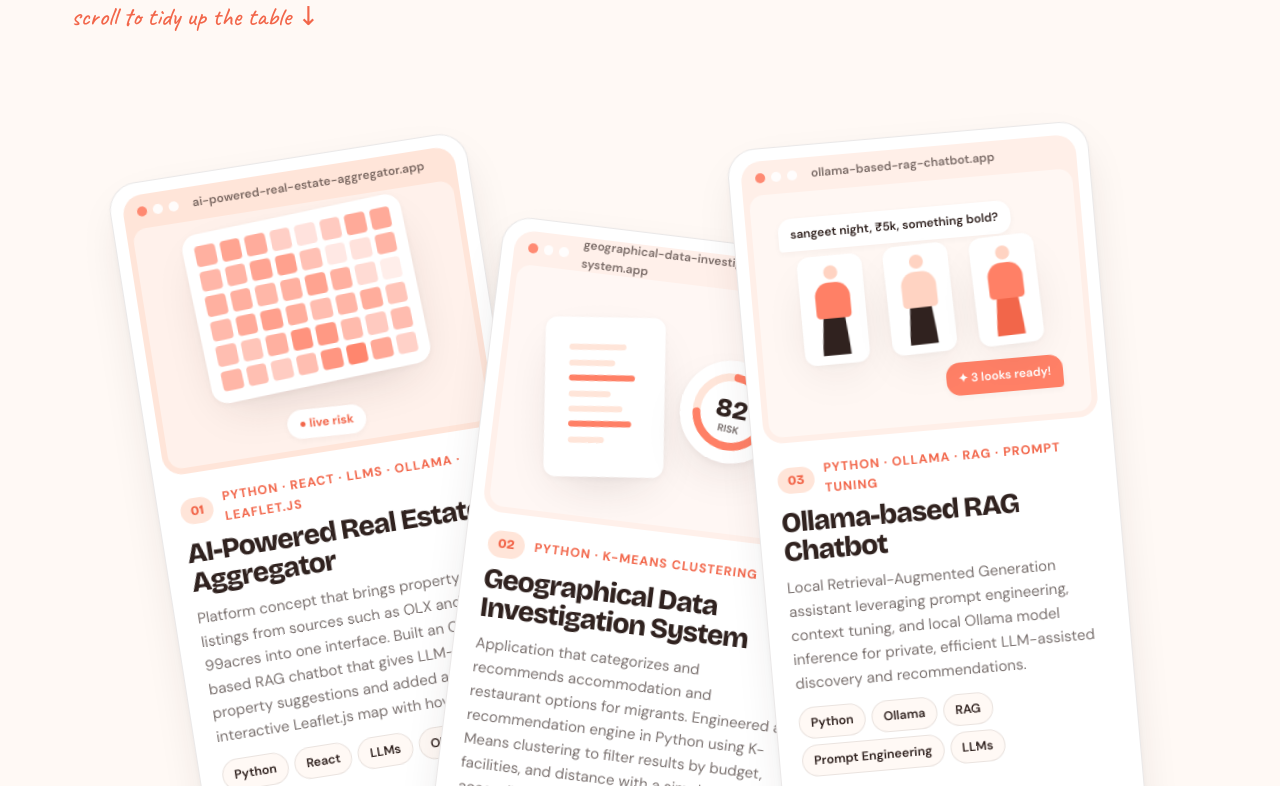
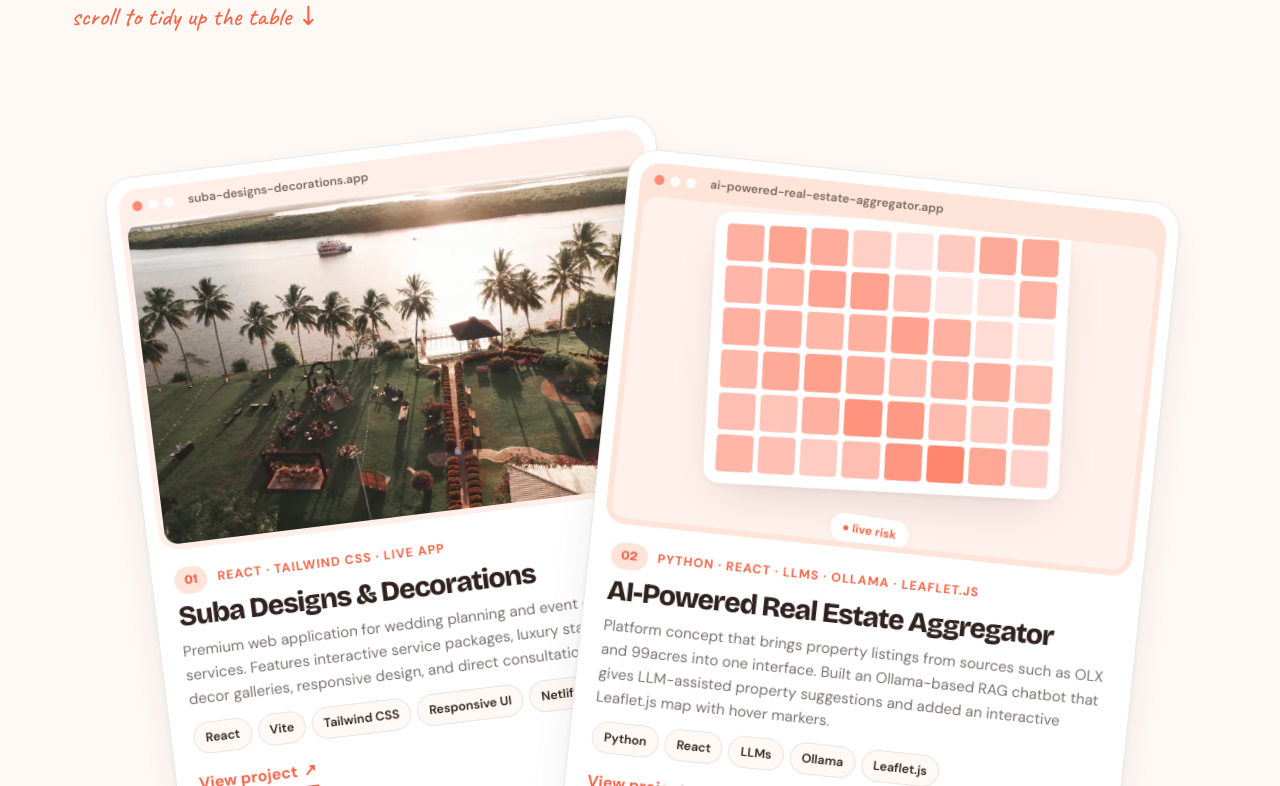
Before and after one commit to HarikaMallavarapu/portfolio, a React (Vite) app: page / in a window 1280 px wide. Shown: the part 2014-2800 px from the top of the page. Built offline with nearby package versions, Linux system fonts and the light colour scheme.

Commit message:
feat: add Suba Designs project card with clickable link to Netlify app

```diff
--- a/src/components/Work.jsx
+++ b/src/components/Work.jsx
@@ -6,24 +6,44 @@ import { Squiggle } from './Bits'
 import Wave from './Wave'
 
 const scatter = [
-  { x: 90, y: 60, r: -9 },
-  { x: 0, y: 140, r: 7 },
-  { x: -90, y: 40, r: -5 },
+  { x: 70, y: 50, r: -7 },
+  { x: -60, y: 80, r: 6 },
+  { x: 80, y: 40, r: -5 },
+  { x: -50, y: 60, r: 5 },
 ]
 
 function ProjectCard({ p, i }) {
+  const openLink = (e) => {
+    if (e.target.closest('a')) return
+    window.open(p.link, '_blank', 'noopener,noreferrer')
+  }
+
+  const handleKeyDown = (e) => {
+    if (e.key === 'Enter' || e.key === ' ') {
+      e.preventDefault()
+      window.open(p.link, '_blank', 'noopener,noreferrer')
+    }
+  }
+
   return (
-    <article className="wk-card">
+    <article
+      className="wk-card is-clickable"
+      onClick={openLink}
+      onKeyDown={handleKeyDown}
+      tabIndex={0}
+      role="link"
+      aria-label={`Open project ${p.title}`}
+    >
       <div className="wk-window" style={{ background: p.color }}>
         <div className="wk-bar"><i /><i /><i /><span>{p.title.toLowerCase().replace(/[^a-z0-9]+/g, '-')}.app</span></div>
-        <div className="wk-art">{p.image ? <img src={p.image} alt={p.title} /> : <Art kind={p.visual} />}</div>
+        <div className="wk-art">{p.image ? <img src={p.image} alt={p.title} loading="lazy" /> : <Art kind={p.visual} />}</div>
       </div>
       <div className="wk-body">
         <div className="wk-top"><span className="wk-no">0{i + 1}</span><span className="wk-tag">{p.tag}</span></div>
         <h3>{p.title}</h3>
         <p>{p.text}</p>
         <div className="chips">{p.tech.map((t) => <span key={t}>{t}</span>)}</div>
-        <a className="wk-link" href={p.link} target="_blank" rel="noreferrer">View project <span>↗</span></a>
+        <a className="wk-link" href={p.link} target="_blank" rel="noreferrer" onClick={(e) => e.stopPropagation()}>View project <span>↗</span></a>
       </div>
     </article>
   )
--- a/src/data.js
+++ b/src/data.js
@@ -55,8 +55,18 @@ export const about = {
   ],
 }
 
-/* Projects directly from resume */
+/* Projects directly from resume and portfolio work */
 export const projects = [
+  {
+    title: 'Suba Designs & Decorations',
+    tag: 'React · Tailwind CSS · Live App',
+    visual: 'outfit',
+    image: getAssetUrl('img/projects/suba-designs.webp'),
+    color: '#FFEFE8',
+    text: 'Premium web application for wedding planning and event decoration services. Features interactive service packages, luxury stage & mandap decor galleries, responsive design, and direct consultation booking.',
+    tech: ['React', 'Vite', 'Tailwind CSS', 'Responsive UI', 'Netlify'],
+    link: 'https://69c04506b8d2bc94c4ccfd21--resplendent-brigadeiros-b1109c.netlify.app/',
+  },
   {
     title: 'AI-Powered Real Estate Aggregator',
     tag: 'Python · React · LLMs · Ollama · Leaflet.js',
--- a/src/styles/global.css
+++ b/src/styles/global.css
@@ -324,10 +324,11 @@ ol, ul { list-style: none; }
 .ab-stat span { font-size: 14.5px; color: var(--muted); font-weight: 500; }
 
 /* ═════════ Work ═════════ */
-.wk-cards { display: grid; grid-template-columns: repeat(3, 1fr); gap: 26px; }
+.wk-cards { display: grid; grid-template-columns: repeat(2, 1fr); gap: 28px; }
 .wk-card {
   background: var(--white); border-radius: 28px; padding: 12px; box-shadow: var(--shadow); border: 1px solid var(--line);
   transition: transform 0.4s cubic-bezier(0.34, 1.56, 0.64, 1), box-shadow 0.4s ease, border-color 0.4s; will-change: transform;
+  cursor: pointer;
 }
 .wk-card:hover {
   transform: translateY(-8px) scale(1.01);
@@ -339,7 +340,7 @@ ol, ul { list-style: none; }
 .wk-bar i { width: 10px; height: 10px; border-radius: 50%; background: var(--white); opacity: 0.9; }
 .wk-bar i:first-child { background: var(--coral); }
 .wk-bar span { margin-left: 8px; font-size: 12px; font-weight: 600; color: var(--muted); }
-.wk-art { position: relative; aspect-ratio: 4 / 3; margin: 0 6px; border-radius: 14px; overflow: hidden; background: rgba(255, 255, 255, 0.45); transition: transform 0.4s ease; }
+.wk-art { position: relative; aspect-ratio: 16 / 10; margin: 0 6px; border-radius: 14px; overflow: hidden; background: rgba(255, 255, 255, 0.45); transition: transform 0.4s ease; }
 .wk-card:hover .wk-art { transform: scale(1.02); }
 .wk-art > img { width: 100%; height: 100%; object-fit: cover; }
 .wk-body { padding: 18px 10px 10px; display: flex; flex-direction: column; gap: 8px; }
```
Also changed, not shown: public/img/projects/suba-designs.webp (added).
